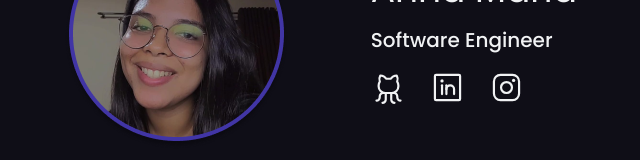
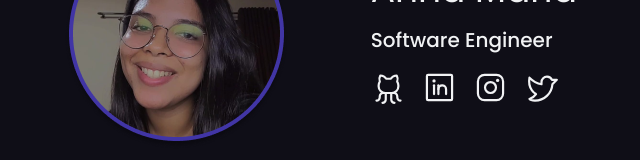
Before and after one commit to imnotannamaria/Portfolio-React, a React (Vite) app: page / in a window 1280 px wide. Shown: the part 210-370 px from the top of the page, without its empty margins (319-959 px from the left). Built offline with nearby package versions, Linux system fonts and the light colour scheme; no server answers.

Commit message:
Adicionando icone do twitter.

```diff
--- a/src/components/Header.tsx
+++ b/src/components/Header.tsx
@@ -1,4 +1,4 @@
-import { ArrowCircleDown, At, GithubLogo, InstagramLogo, LinkedinLogo, Scroll, WhatsappLogo } from 'phosphor-react'
+import { ArrowCircleDown, At, GithubLogo, InstagramLogo, LinkedinLogo, Scroll, TwitterLogo, WhatsappLogo } from 'phosphor-react'
 import { Link } from 'react-router-dom'
 import annaMaria from '../assets/anna-maria.png'
 import cv from '../assets/cv.pdf'
@@ -24,7 +24,7 @@ export function Header() {
                     <h1 className="text-4xl">Anna Maria</h1>
                     <h2 className="text-xl font-medium">Software Engineer</h2>
 
-                    <div className="flex gap-6">
+                    <div className="flex gap-4">
                         <a
                             href="https://github.com/imnotannamaria"
                             target="_blank"
@@ -45,6 +45,13 @@ export function Header() {
                             className="hover:text-yellow-400 transition-colors"
                         >
                             <InstagramLogo size={35} />
+                        </a>
+                        <a
+                            href="https://twitter.com/imnotannamaria"
+                            target="_blank"
+                            className="hover:text-yellow-400 transition-colors"
+                        >
+                            <TwitterLogo size={35} />
                         </a>
                     </div>
                 </div>
```
